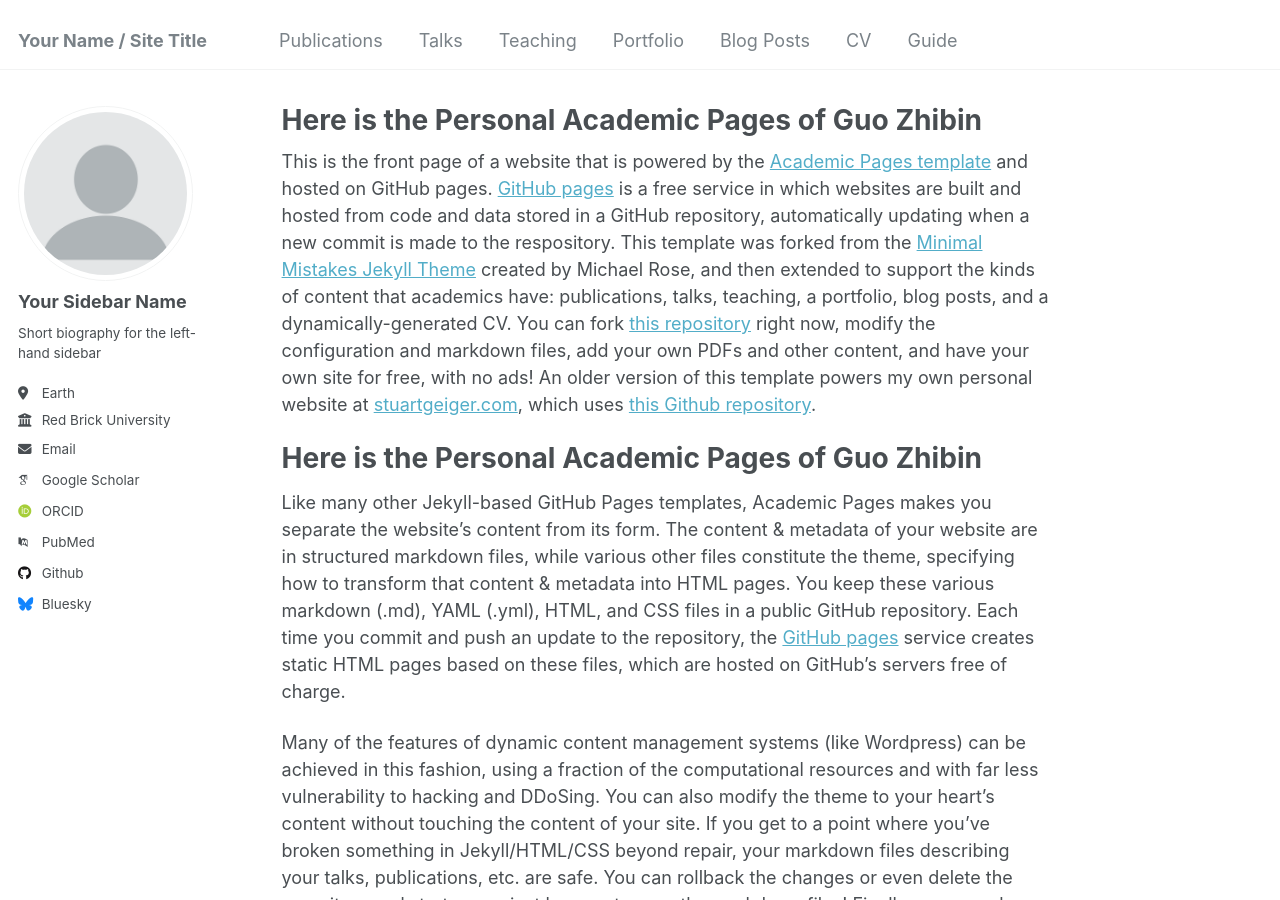
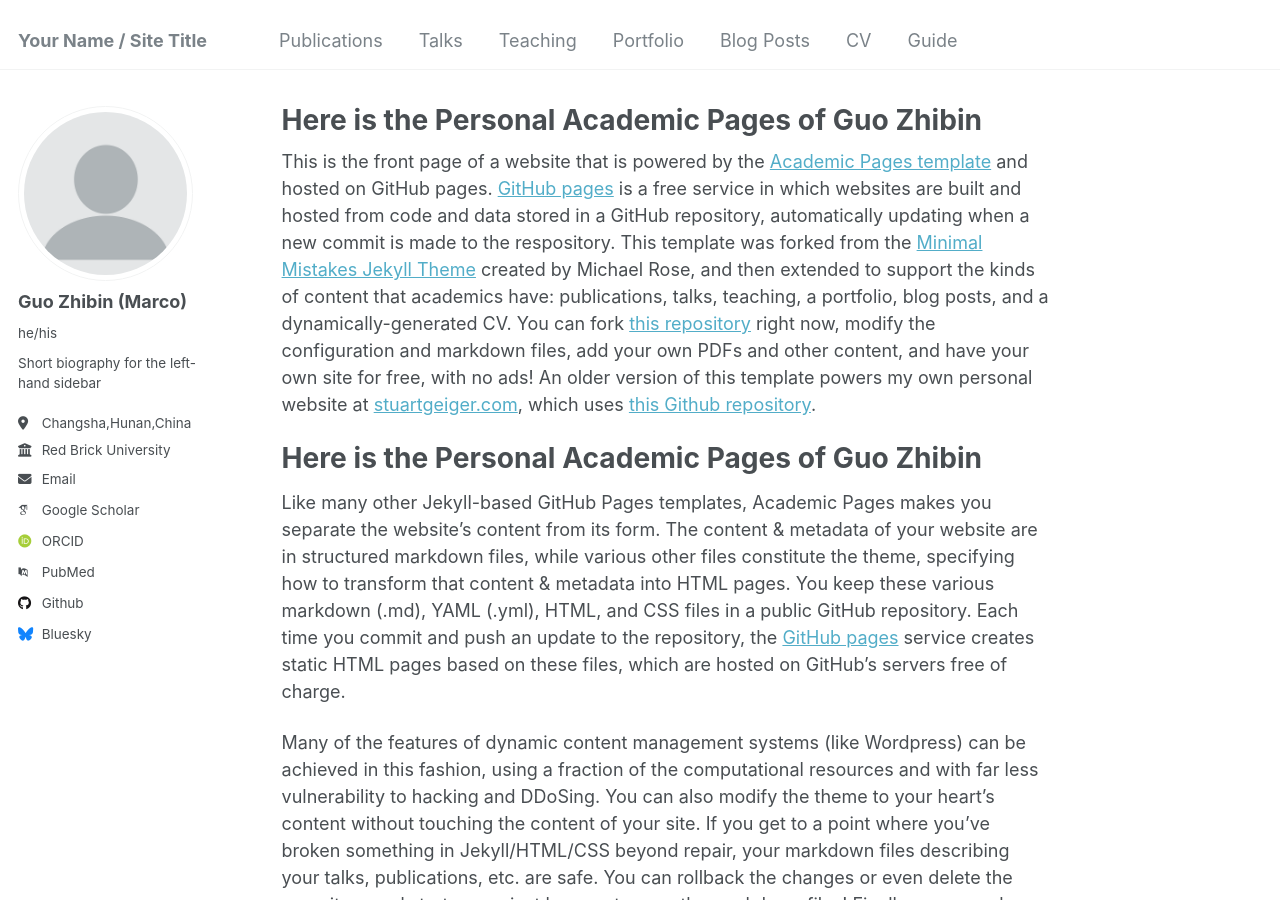
Before and after one commit to MarcoGZB/marcogzb.github.io, a Jekyll site: the page built from _pages/about.md, in a window 1280 px wide and 900 px high. Built offline with Jekyll 4.4.1, drawn with Linux system fonts in a browser that asks for light colours; some web fonts are replaced.

Commit message:
Update _config.yml

```diff
--- a/_config.yml
+++ b/_config.yml
@@ -22,10 +22,10 @@ repository               : "academicpages/academicpages.github.io"
 author:
   # Biographic information
   avatar           : "profile.png"
-  name             : "Your Sidebar Name"
-  pronouns         : # example: "she/her"
+  name             : "Guo Zhibin (Marco)"
+  pronouns         : "he/his"
   bio              : "Short biography for the left-hand sidebar"
-  location         : "Earth"
+  location         : "Changsha,Hunan,China"
   employer         : "Red Brick University"
   uri              : # URL
   email            : "none@example.org"
```
